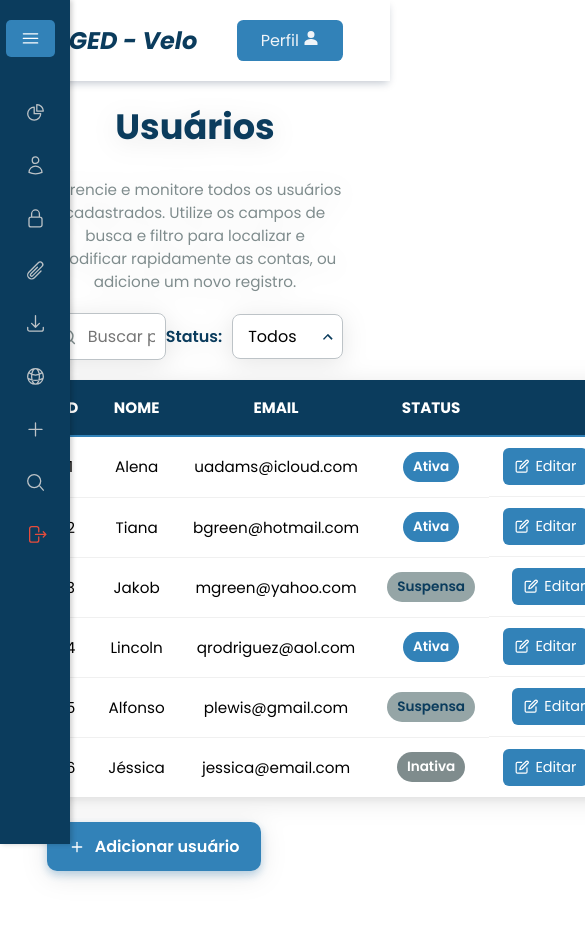
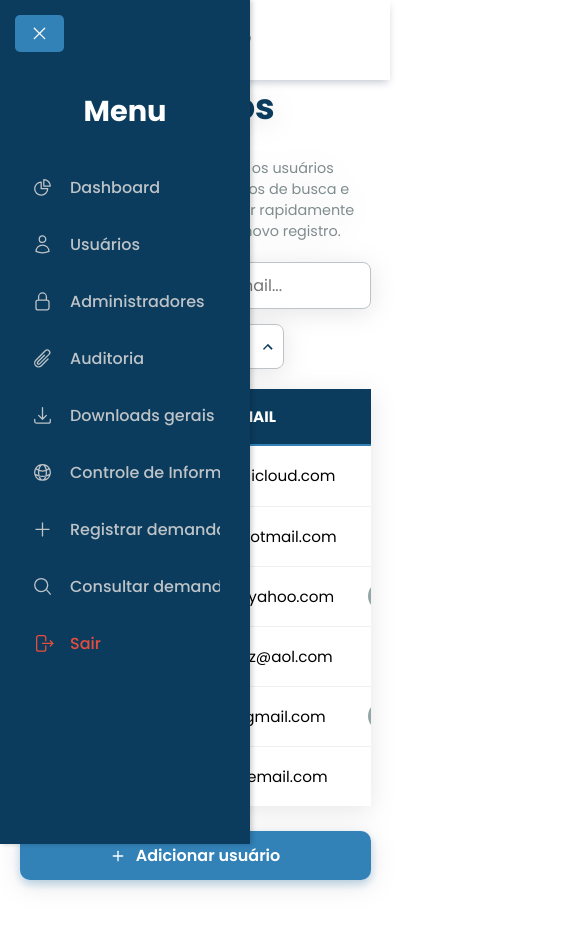
Before and after one commit to LeticiaParreiras/Squad25-Velo, a React (Vite) app in the folder frontend/: page /adminpage in a window 390 px wide. Both pictures are taken after a click on the button "Abrir Menu". Shown: the top 928 px of the page, 585 px wide, since content can reach past the window. Built offline with nearby package versions, Linux system fonts and the light colour scheme; no server answers.

Commit message:
Resolvendo problema do menu lateral com telas menores

```diff
--- a/frontend/src/auth/privateRouter.jsx
+++ b/frontend/src/auth/privateRouter.jsx
@@ -10,9 +10,9 @@ const PrivateRoute = () => {
   }
 
   // commente essas linhas para desativar a autenticação
-  // if (!user) {
-    // return <Navigate to="/" replace />;
-  //}
+   /* if (!user) {
+    return <Navigate to="/" replace />;
+  } */
   //
   return <Outlet />;
 };
--- a/frontend/src/components/ScriptsAdminPage/Header.jsx
+++ b/frontend/src/components/ScriptsAdminPage/Header.jsx
@@ -10,9 +10,7 @@ export default function Header() {
           <i id="navlogo">SIGED - Velo</i>
           <div className="navbar-list-container">
             <a href="#contacts">
-              <button className="btn-perfil">
-                Perfil <IoPersonSharp />
-              </button>
+
             </a>
           </div>
         </nav>
--- a/frontend/src/components/ScriptsAdminPage/MenuAdm.jsx
+++ b/frontend/src/components/ScriptsAdminPage/MenuAdm.jsx
@@ -1,5 +1,6 @@
 import React, { useState } from "react";
 
+// Definições de Ícones (Mantidas como no original, aqui para completude)
 const IconDashboard = (props) => (
   <svg
     {...props}
@@ -9,7 +10,6 @@ const IconDashboard = (props) => (
     strokeWidth={1.5}
     stroke="currentColor"
   >
-    {/* Usando um ícone de 'quadrados' (grid) para representar o Dashboard */}
     <path
       strokeLinecap="round"
       strokeLinejoin="round"
@@ -22,7 +22,6 @@ const IconDashboard = (props) => (
     />
   </svg>
 );
-// Icone original: IconBars (Menu) -> IconBars3 (Heroicons: Menu 3-barras)
 const IconBars = (props) => (
   <svg
     {...props}
@@ -39,7 +38,6 @@ const IconBars = (props) => (
     />
   </svg>
 );
-// Icone original: IconTimes (Fechar) -> IconX (Heroicons: X)
 const IconTimes = (props) => (
   <svg
     {...props}
@@ -52,11 +50,10 @@ const IconTimes = (props) => (
     <path
       strokeLinecap="round"
       strokeLinejoin="round"
-      d="M15.75 19.5 8.25 12l7.5-7.5"
+      d="M6 18 18 6M6 6l12 12"
     />
   </svg>
 );
-// Icone original: IconUsers (Usuários) -> IconUsers (Heroicons)
 const IconUsers = (props) => (
   <svg
     {...props}
@@ -73,7 +70,6 @@ const IconUsers = (props) => (
     />
   </svg>
 );
-// Icone original: IconUserShield (Administradores) -> IconKey (Heroicons: Chave) ou IconUserGroup
 const IconKey = (props) => (
   <svg
     {...props}
@@ -90,7 +86,6 @@ const IconKey = (props) => (
     />
   </svg>
 );
-// Icone original: IconClipboardList (Auditoria) -> IconClipboardDocumentList (Heroicons: Lista de documentos)
 const IconClipboardList = (props) => (
   <svg
     {...props}
@@ -107,7 +102,6 @@ const IconClipboardList = (props) => (
     />
   </svg>
 );
-// Icone original: IconDownload (Downloads gerais) -> IconCloudArrowDown (Heroicons: Nuvem com seta para baixo)
 const IconDownload = (props) => (
   <svg
     {...props}
@@ -124,7 +118,6 @@ const IconDownload = (props) => (
     />
   </svg>
 );
-// Icone original: IconCogs (Controle de Informação) -> IconCog6Tooth (Heroicons: Engrenagem 6-dentes)
 const IconCogs = (props) => (
   <svg
     {...props}
@@ -160,14 +153,14 @@ const IconLogout = (props) => (
 );
 
 export default function MenuAdm() {
-  // Estado para controlar se a sidebar está aberta (true) ou fechada (false)
-  const [isOpen, setIsOpen] = useState(true);
+  // 💡 ESTADO: Inicia fechado (false) para que no mobile comece oculto, e no desktop, fechado (apenas ícones).
+  const [isOpen, setIsOpen] = useState(false);
 
   const toggleMenu = () => {
     setIsOpen(!isOpen);
   };
 
-  // Define a classe CSS com base no estado para controlar a largura
+  // Define a classe CSS com base no estado para controlar a largura/posição.
   const containerClass = isOpen
     ? "menu-container open"
     : "menu-container closed";
@@ -175,17 +168,19 @@ export default function MenuAdm() {
   return (
     <>
       <style>{`
-        /* Container da Sidebar */
+        /* ------------------------------------- */
+        /* --- ESTILOS PADRÃO (DESKTOP) --- */
+        /* ------------------------------------- */
+
         .menu-container {
-          /* Posicionamento Fixo na lateral esquerda */
           position: fixed;
           top: 0;
           left: 0;
           height: 100%;
           padding-top: 50px;
-          background: #0B3C5D; /* Azul escuro/cinza moderno para contraste */
+          background: #0B3C5D;
           color: #ecf0f1;
-          transition: width 0.3s ease; /* Transição suave na abertura/fechamento */
+          transition: width 0.3s ease, left 0.3s ease; /* Adicionado 'left' para mobile */
           z-index: 1000;
           display: flex;
           flex-direction: column;
@@ -204,30 +199,25 @@ export default function MenuAdm() {
 
         /* Botão de Alternar (Toggle) */
         .toggle-btn {
-          position: absolute;
+          position: fixed; /* Mantenho fixed para mobile, ajusto as coordenadas em desktop */
           top: 20px;
-          right: -40px; /* Posiciona fora da sidebar */
-          background: #3282b8; /* Cor original */
+          right: -49px; /* Posição escondida padrão */
+          background: #3282b8;
           color: white;
           border: none;
           padding: 8px 12px;
           border-radius: 0 5px 5px 0;
           cursor: pointer;
           font-size: 1.3rem;
-          transition: right 0.3s ease, background-color 0.2s ease;
+          transition: right 0.3s ease, left 0.3s ease, background-color 0.2s ease;
           display: flex;
           align-items: center;
           justify-content: center;
-        }
-
-        /* Reposiciona o botão de toggle para dentro da sidebar quando fechada */
-        .menu-container.closed .toggle-btn {
-          right: 15px;
-          border-radius: 5px;
+          z-index: 5000; /* Alto z-index para garantir visibilidade */
         }
 
         .toggle-btn:hover {
-          background: #2974a4; /* Tom mais escuro da cor original */
+          background: #2974a4;
         }
 
         /* Título e Cabeçalho */
@@ -246,7 +236,6 @@ export default function MenuAdm() {
           white-space: nowrap;
         }
 
-        /* Container de Botões */
         .menu-buttons {
           width: 100%;
           display: flex;
@@ -255,7 +244,6 @@ export default function MenuAdm() {
           padding: 0 15px;
         }
 
-        /* Estilo do Botão (Link) */
         .menu-btn {
           display: flex;
           align-items: center;
@@ -272,22 +260,19 @@ export default function MenuAdm() {
         }
 
         .menu-btn:hover {
-          background: #0d5280ff; /* Fundo levemente mais claro no hover */
+          background: #0d5280ff;
           color: #ecf0f1;
         }
 
-        /* Estilo do Ícone */
         .menu-icon {
-          /* Para ícones Heroicons, usamos 'stroke' para a cor */
           stroke: currentColor;
-          fill: none; /* Heroicons são geralmente ícones de linha */
-          width: 1.3rem; /* Tamanho do ícone */
+          fill: none;
+          width: 1.3rem;
           height: 1.3rem;
           min-width: 25px;
           text-align: center;
         }
 
-        /* Estilo do Texto do Menu */
         .menu-text {
           white-space: nowrap;
           overflow: hidden;
@@ -296,30 +281,105 @@ export default function MenuAdm() {
           font-weight: 500;
         }
 
-        /* Oculta o texto quando a sidebar está fechada */
+        /* Oculta o texto quando a sidebar está fechada (DESKTOP) */
         .menu-container.closed .menu-text {
           display: none;
         }
 
-        /* Ajusta o alinhamento central para ícones quando fechado */
+        /* Ajusta o alinhamento central para ícones quando fechado (DESKTOP) */
         .menu-container.closed .menu-btn {
           justify-content: center;
           padding: 12px 0;
         }
+
+        /* Reposiciona o botão de toggle para dentro da sidebar quando fechada (DESKTOP) */
+        .menu-container.closed .toggle-btn {
+          right: 15px;
+          border-radius: 5px;
+          left: auto;
+        }
+
+        /* Oculta o botão quando o menu está totalmente aberto (DESKTOP) */
+        .menu-container.open .toggle-btn {
+          right: -49px;
+          left: auto;
+          border-radius: 0 5px 5px 0;
+        }
+
+
+        /* ------------------------------------- */
+        /* --- RESPONSIVIDADE (MOBILE: <= 768px) --- */
+        /* ------------------------------------- */
+        @media (max-width: 768px) {
+
+            /* 1. Oculta a sidebar fora da tela */
+            .menu-container {
+                left: -250px; /* Posição inicial: totalmente escondida */
+                width: 250px !important; /* Sempre usa a largura completa */
+                box-shadow: none;
+                padding-top: 80px; /* Espaço para o botão de toggle */
+            }
+
+            /* 2. Mostra a sidebar (transição) quando está 'open' */
+            .menu-container.open {
+                left: 0; /* Desliza a sidebar para dentro */
+                box-shadow: 2px 0 5px rgba(0, 0, 0, 0.2);
+            }
+
+            /* 3. Botão Toggle: Fixo no canto superior esquerdo */
+            .toggle-btn {
+                position: fixed;
+                top: 15px;
+                left: 15px;
+                right: auto !important; /* Desativa a regra de 'right' do desktop */
+                border-radius: 5px;
+                display: flex; /* Garante que o botão esteja sempre visível */
+            }
+
+            /* 4. Garante que o texto e título sempre apareçam em mobile, pois só abrimos ele no estado 'open' */
+            .menu-container .menu-text {
+                display: initial;
+            }
+
+            /* Remove a regra de alinhamento central forçado em mobile */
+            .menu-container.closed .menu-btn {
+                justify-content: flex-start;
+                padding: 12px 15px;
+            }
+        }
+
+        /* ------------------------------------- */
+        /* --- RESPONSIVIDADE (DESKTOP: > 768px) --- */
+        /* ------------------------------------- */
+        @media (min-width: 769px) {
+             /* Reseta o posicionamento da sidebar para o comportamento desktop */
+            .menu-container {
+                left: 0 !important;
+                width: 70px; /* Começa fechado (pois useState(false)) */
+            }
+
+            /* Garante que o botão de toggle volte a controlar a largura do menu (70px vs 250px) */
+             .menu-container.closed {
+                width: 70px;
+            }
+        }
       `}</style>
-      <aside className={containerClass}>
-        {/* Botão de Toggle para abrir/fechar a sidebar */}
+
+      {/* 🚀 BOTÃO TOGGLE (Deve ficar FORA da tag <aside> para ser sempre fixo e visível) */}
       <button
         className="toggle-btn"
         onClick={toggleMenu}
         title={isOpen ? "Fechar Menu" : "Abrir Menu"}
       >
         {isOpen ? (
-            <IconTimes className="menu-icon" />
+          <IconTimes className="menu-icon" /> // Ícone X quando Aberto
         ) : (
-            <IconBars className="menu-icon" />
+          <IconBars className="menu-icon" /> // Ícone Hambúrguer quando Fechado
         )}
       </button>
+
+      {/* A Sidebar <aside> */}
+      <aside className={containerClass}>
 
         <div className="menu-header">
           {/* O título só aparece quando o menu está aberto */}
@@ -330,13 +390,13 @@ export default function MenuAdm() {
           {/* 🚀 Dashboard */}
           <a href="/adminpage/dashboard" className="menu-btn" title="Dashboard">
             <IconDashboard className="menu-icon" />
-            {isOpen && <span className="menu-text">Dashboard</span>}
+            <span className="menu-text">Dashboard</span>
           </a>
 
           {/* Usuários */}
           <a href="/adminpage/usuarios" className="menu-btn" title="Usuários">
             <IconUsers className="menu-icon" />
-            {isOpen && <span className="menu-text">Usuários</span>}
+            <span className="menu-text">Usuários</span>
           </a>
 
           {/* Administradores */}
@@ -346,13 +406,13 @@ export default function MenuAdm() {
             title="Administradores"
           >
             <IconKey className="menu-icon" />
-            {isOpen && <span className="menu-text">Administradores</span>}
+            <span className="menu-text">Administradores</span>
           </a>
 
           {/* Auditoria */}
           <a href="/adminpage/auditoria" className="menu-btn" title="Auditoria">
             <IconClipboardList className="menu-icon" />
-            {isOpen && <span className="menu-text">Auditoria</span>}
+            <span className="menu-text">Auditoria</span>
           </a>
 
           {/* Downloads gerais */}
@@ -362,7 +422,7 @@ export default function MenuAdm() {
             title="Downloads gerais"
           >
             <IconDownload className="menu-icon" />
-            {isOpen && <span className="menu-text">Downloads gerais</span>}
+            <span className="menu-text">Downloads gerais</span>
           </a>
 
           {/* Controle de Informação */}
@@ -372,9 +432,7 @@ export default function MenuAdm() {
             title="Controle de Informação"
           >
             <IconCogs className="menu-icon" />
-            {isOpen && (
             <span className="menu-text">Controle de Informação</span>
-            )}
           </a>
 
           {/* ➕ Registrar Demanda */}
@@ -397,7 +455,7 @@ export default function MenuAdm() {
                 d="M12 4.5v15m7.5-7.5h-15"
               />
             </svg>
-            {isOpen && <span className="menu-text">Registrar demanda</span>}
+            <span className="menu-text">Registrar demanda</span>
           </a>
 
           {/* 🔍 Consultar Demandas */}
@@ -420,9 +478,10 @@ export default function MenuAdm() {
                 d="M10.5 18a7.5 7.5 0 1 0 0-15 7.5 7.5 0 0 0 0 15Zm6.75-1.5L21 21"
               />
             </svg>
-            {isOpen && <span className="menu-text">Consultar demandas</span>}
+            <span className="menu-text">Consultar demandas</span>
           </a>
 
+          {/* Sair */}
           <a
             href="/logout"
             className="menu-btn"
@@ -430,7 +489,7 @@ export default function MenuAdm() {
             style={{ color: "#e74c3c" }}
           >
             <IconLogout className="menu-icon" />
-            {isOpen && <span className="menu-text">Sair</span>}
+            <span className="menu-text">Sair</span>
           </a>
         </nav>
       </aside>
--- a/frontend/src/components/ScriptsAdminPage/Usuarios.jsx
+++ b/frontend/src/components/ScriptsAdminPage/Usuarios.jsx
@@ -85,7 +85,7 @@ export default function Usuarios() {
           </select>
         </div>
       </div>
-
+      <div class="tabela-wrapper">
       <table className="tabela-usuarios">
         <thead>
           <tr>
@@ -129,7 +129,7 @@ export default function Usuarios() {
              </tr>
           )}
         </tbody>
-      </table>
+      </table></div>
 
       <button className="btn-add">
         <FiPlus /> Adicionar usuário
--- a/frontend/src/styles/StylesAdminPage/usuarios.css
+++ b/frontend/src/styles/StylesAdminPage/usuarios.css
@@ -228,3 +228,64 @@
   background: #2974a4; /* Azul mais escuro no hover */
   box-shadow: 0 6px 12px rgba(50, 130, 184, 0.4);
 }
+
+@media (max-width: 768px) {
+
+  /* Espaçamento geral */
+  .usuarios-container {
+    padding: 0px 5%;
+    margin-top: 80px;
+  }
+
+  /* Centraliza tudo */
+  h1 {
+    text-align: center;
+    font-size: 1.8rem;
+  }
+
+  .page-description {
+    font-size: 0.9rem;
+    padding: 0 10px;
+  }
+
+  /* CONTROLES: Busca e Filtro em coluna */
+  .controle-tabela {
+    flex-direction: column;
+    align-items: stretch;
+    gap: 15px;
+  }
+
+  /* Campo de busca ocupa 100% */
+  .busca-input-wrapper {
+    width: 100%;
+    max-width: 100%;
+  }
+
+  /* Filtro centralizado */
+  .filtro-wrapper {
+    justify-content: center;
+  }
+
+  /* TABELA COM SCROLL HORIZONTAL */
+  .tabela-wrapper {
+    width: 100%;
+    overflow-x: auto;
+  }
+
+  .tabela-usuarios {
+    min-width: 700px; /* força o scroll em telas menores */
+  }
+
+  /* Botões dentro das células ocupam menos espaço */
+  .acoes button {
+    padding: 6px 8px;
+    font-size: 0.8rem;
+    gap: 4px;
+  }
+
+  /* Botão ADD ocupa toda a largura */
+  .btn-add {
+    width: 100%;
+    justify-content: center;
+  }
+}
--- a/frontend/src/styles/StylesHomePage/header.css
+++ b/frontend/src/styles/StylesHomePage/header.css
@@ -12,10 +12,11 @@
   width: 100%;
   display: flex;
   align-items: center;
-  justify-content: space-between;
+  justify-content: center;
 }
 
 #navlogo {
+  text-align: center;
   font-weight: 700;
   font-size: 1.5rem;
   display: flex;
```
Also changed, not shown: frontend/src/styles/StylesAdminPage/auditoria.css (+51 -0 lines). Lines whose indentation alone changed are shown as unchanged.
